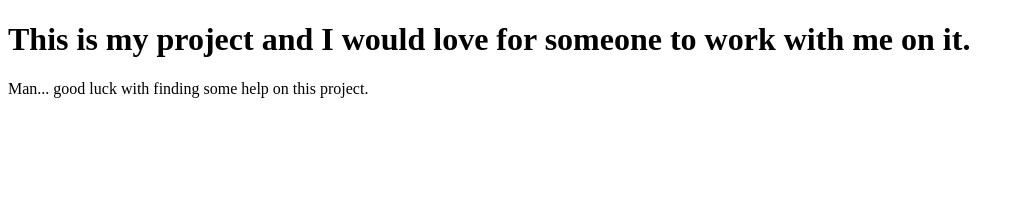
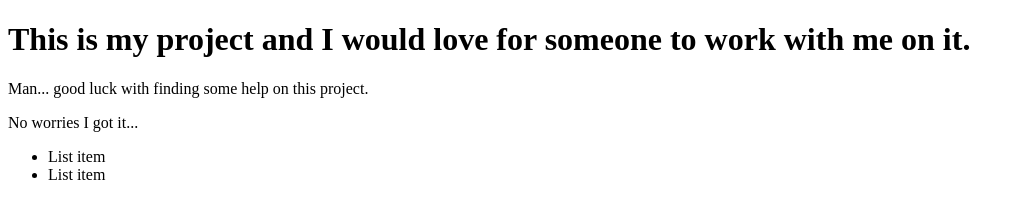
Before and after one commit to MattJRiley14/GitHubCollabOne, a plain HTML site: page index.html in a window 1280 px wide. Shown: the whole page, without its empty margins (0-1024 px from the left). Drawn offline with Linux system fonts and the light colour scheme.

Commit message:
Added p element and unordered list which is exactly what this project needed.

```diff
--- a/index.html
+++ b/index.html
@@ -11,5 +11,11 @@
   <h1>This is my project and I would love for someone to work with me on it.</h1>
 
   <p>Man... good luck with finding some help on this project.</p>
+
+  <p>No worries I got it...</p>
+  <ul>
+    <li>List item</li>
+    <li>List item</li>
+  </ul>
 </body>
 </html>
```
